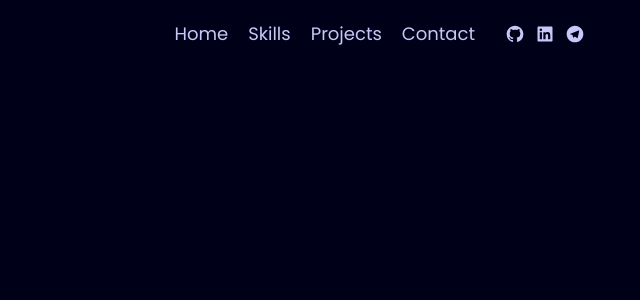
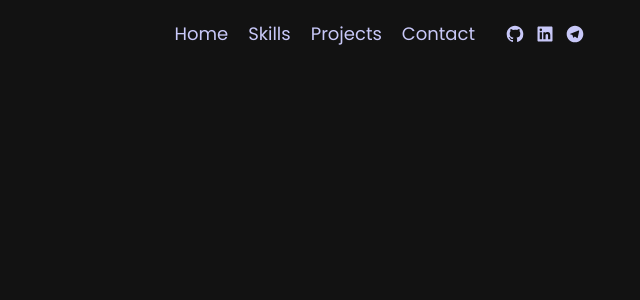
Before and after one commit to DenisKulik/frontend-developer-portfolio, a React (Vite) app: page / in a window 1280 px wide. Shown: the top 300 px of the page, without its empty margins (640-1280 px from the left). Built offline with nearby package versions, Linux system fonts and the light colour scheme.

Commit message:
change background color

```diff
--- a/src/AppStyles.ts
+++ b/src/AppStyles.ts
@@ -4,5 +4,5 @@ export const AppWrapper = styled.div`
   min-height: 100vh;
   font-weight: 400;
   color: white;
-  background-color: #000019;
+  background-color: #121212;
 `;
```
